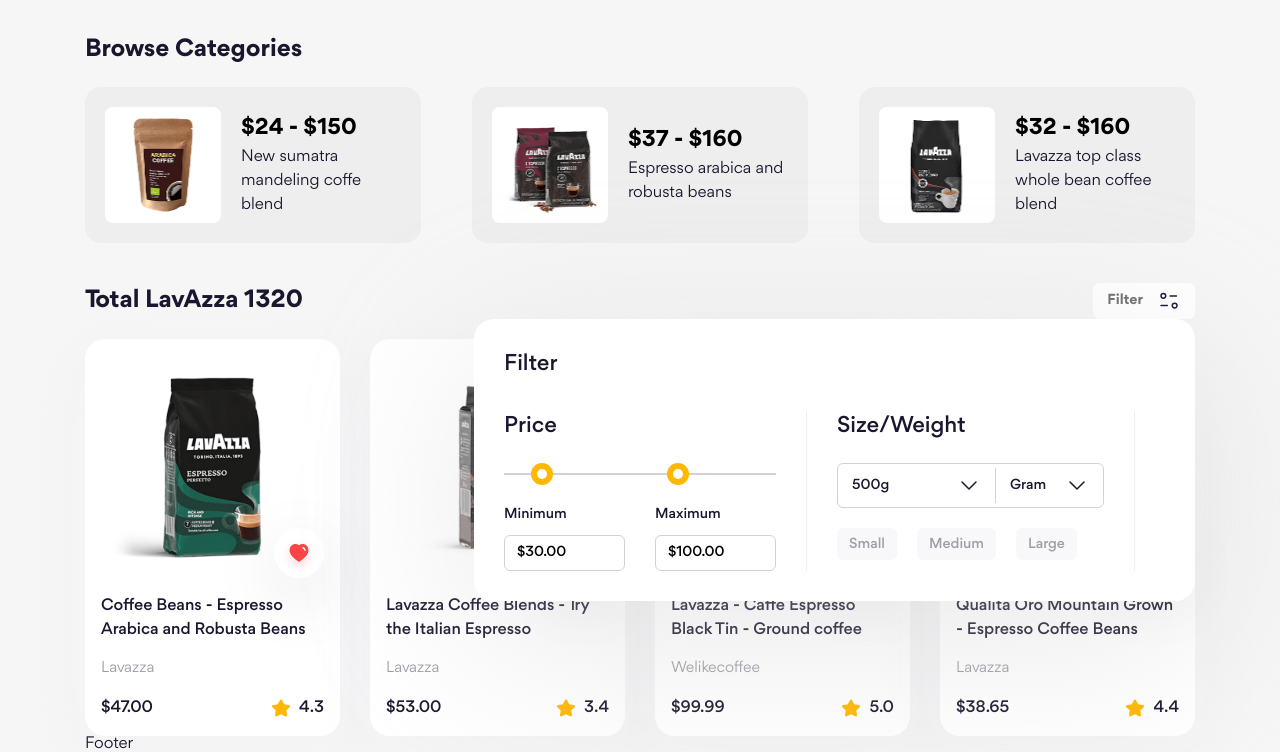
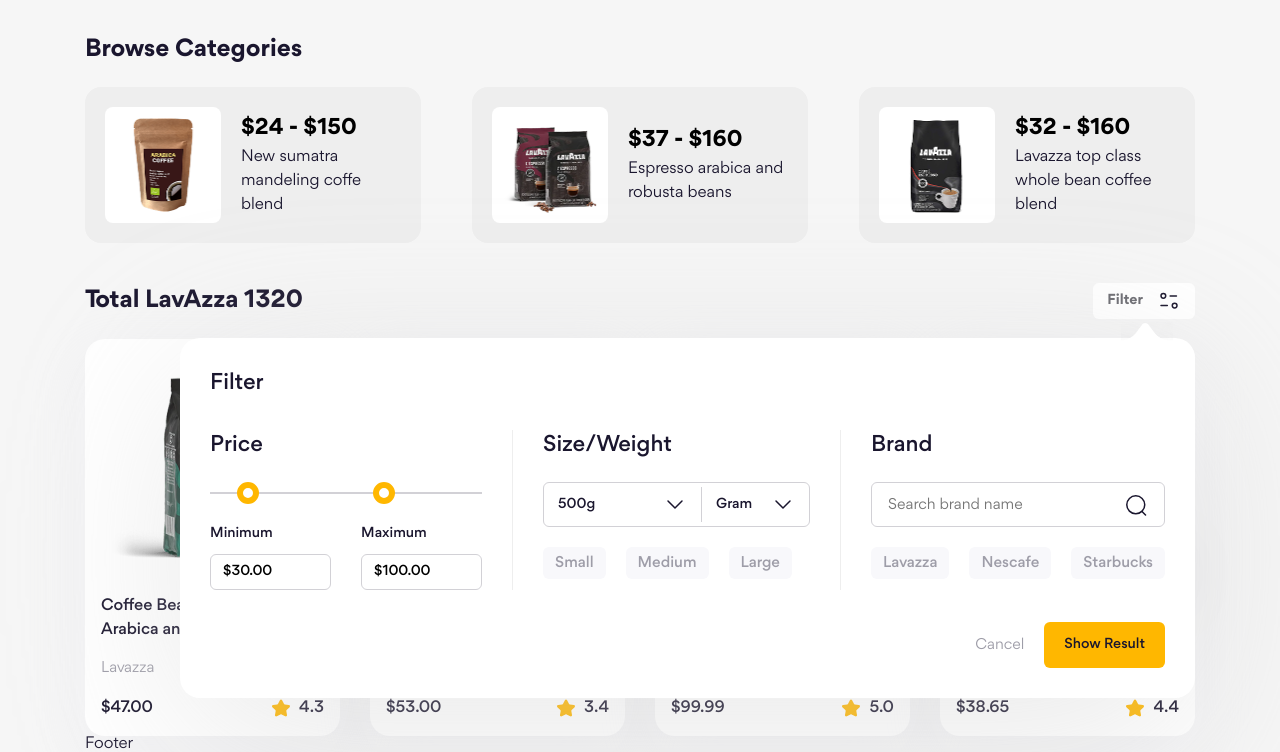
Before and after one commit to hieunmps16000/F8-Project-08-V2, a website: page index.html in a window 1280 px wide. Shown: the part 534-1286 px from the top of the page. Drawn offline with Linux system fonts and the light colour scheme.

Commit message:
Làm form filter sản phẩm #3

```diff
--- a/index.html
+++ b/index.html
@@ -112,6 +112,7 @@
                             </button>
 
                             <div class="filter">
+                                <img src="./assets/icons/arrow-up.png" alt="" class="filter__arrow-up" />
                                 <h3 class="filter__heading">Filter</h3>
                                 <form action="" class="filter__form">
                                     <div class="filter__row">
@@ -183,7 +184,34 @@
                                         </div>
                                         <div class="filter__separate"></div>
                                         <!-- Filter column 3 -->
-                                        <div class="filter__col"></div>
+                                        <div class="filter__col">
+                                            <label class="filter__form-label">Brand</label>
+                                            <div class="filter__form-group">
+                                                <div class="filter__form-search-wrap">
+                                                    <input
+                                                        type="text"
+                                                        class="filter__form-input"
+                                                        placeholder="Search brand name"
+                                                    />
+                                                    <img
+                                                        src="./assets/icons/search.svg"
+                                                        alt=""
+                                                        class="filter__form-search-icon"
+                                                    />
+                                                </div>
+                                            </div>
+                                            <div class="filter__form-group">
+                                                <div class="filter__form-tags">
+                                                    <button class="btn filter__form-tag">Lavazza</button>
+                                                    <button class="btn filter__form-tag">Nescafe</button>
+                                                    <button class="btn filter__form-tag">Starbucks</button>
+                                                </div>
+                                            </div>
+                                        </div>
+                                    </div>
+                                    <div class="filter__footer">
+                                        <button class="btn btn--text">Cancel</button>
+                                        <button class="btn btn--primary">Show Result</button>
                                     </div>
                                 </form>
                             </div>
--- a/scss/components/_buttons.scss
+++ b/scss/components/_buttons.scss
@@ -48,10 +48,40 @@
     color: #9e9da8;
     background: #f8f8fb;
 
-    font-size: 1.4rem;
+    font-size: 1.5rem;
     font-weight: 500;
+    user-select: none;
 
     & + & {
         margin-left: 20px;
     }
+
+    &--text {
+        background: transparent;
+        font-weight: 400;
+    }
+
+    &--primary {
+        color: #1a162e;
+        background: #ffb700;
+    }
+
+    &--outline {
+        border: 1px solid #d2d1d6;
+        background: transparent;
+    }
+
+    &--rounded {
+        border-radius: 99px;
+    }
+
+    &[disabled],
+    &--disabled {
+        opacity: 0.5;
+        pointer-events: none;
+    }
+
+    &:hover {
+        opacity: 0.9;
+    }
 }
--- a/scss/components/_filter-form.scss
+++ b/scss/components/_filter-form.scss
@@ -1,5 +1,6 @@
 .filter {
     position: absolute;
+    top: 55px;
     right: 0;
     padding: 30px;
     border-radius: 20px;
@@ -24,9 +25,28 @@
     }
 
     &__separate {
+        width: 1px;
         margin: 0 30px;
-        width: 1px;
         background: #eee;
+    }
+
+    &__footer {
+        display: flex;
+        align-items: center;
+        justify-content: flex-end;
+        margin-top: 32px;
+
+        .btn--primary {
+            margin-left: 0;
+            font-size: 1.4rem;
+        }
+    }
+
+    &__arrow-up {
+        position: absolute;
+        top: -16px;
+        right: 22px;
+        height: 21px;
     }
 }
 
@@ -89,7 +109,8 @@
     }
 
     &-input,
-    &-select-wrap {
+    &-select-wrap,
+    &-search-wrap {
         border-radius: 6px;
         border: 1px solid #d2d1d6;
     }
@@ -100,7 +121,8 @@
         padding: 0 12px;
     }
 
-    &-select-wrap {
+    &-select-wrap,
+    &-search-wrap {
         display: flex;
         align-items: center;
         height: 45px;
@@ -135,4 +157,24 @@
         height: 32px;
         padding: 0 12px;
     }
+
+    &-search-wrap {
+        padding: 0 16px;
+    }
+
+    &-search-wrap &-input {
+        width: 100%;
+        height: 100%;
+        padding: 0;
+        border: none;
+        font-size: 1.5rem;
+
+        &::placeholder {
+            font-weight: 400;
+        }
+    }
+
+    &-search-icon {
+        cursor: pointer;
+    }
 }
```
Also changed, not shown: assets/css/main.css, assets/icons/arrow-up.png (added), 1 other file.
